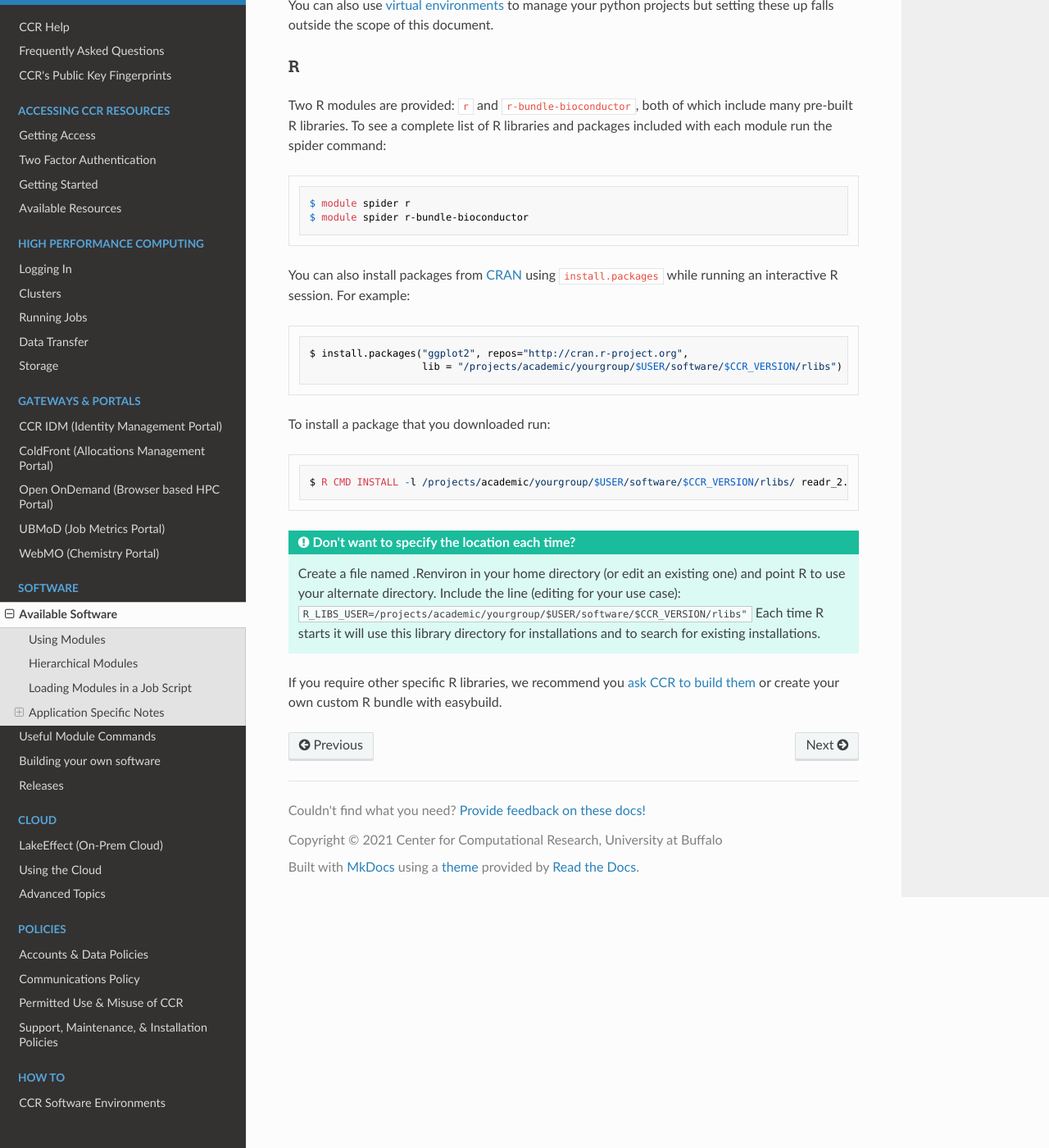
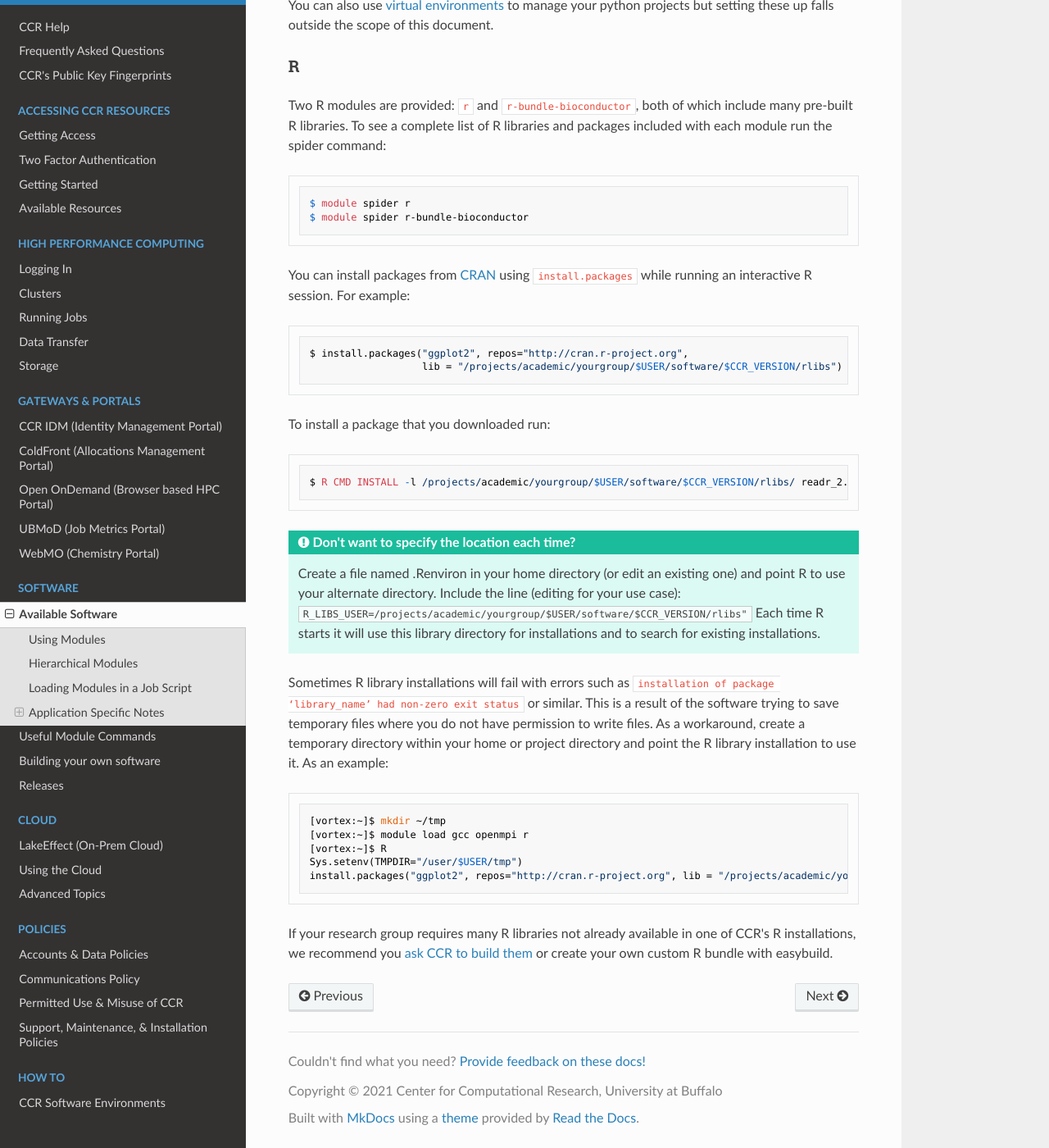
Before and after one commit to ubccr/ccrdocs, an MkDocs documentation site: the page built from pages/software/modules.md, in a window 1280 px wide and 1400 px high, scrolled down 7450 px. Shown: the whole window at 82% size. Built offline with MkDocs 1.6.1, drawn with Linux system fonts in a browser that asks for light colours; nearby versions of some CDN libraries.

Commit message:
adding R install recommendations

````diff
--- a/pages/software/modules.md
+++ b/pages/software/modules.md
@@ -352,7 +352,7 @@ $ module spider r
 $ module spider r-bundle-bioconductor
 ```
 
-You can also install packages from [CRAN](https://cran.r-project.org/) using
+You can install packages from [CRAN](https://cran.r-project.org/) using
 `install.packages` while running an interactive R session. For example:
 
 ```
@@ -373,7 +373,16 @@ $ R CMD INSTALL -l /projects/academic/yourgroup/$USER/software/$CCR_VERSION/rlib
     Each time R starts it will use this library directory for installations and
     to search for existing installations.
 
+Sometimes R library installations will fail with errors such as `installation of package ‘library_name’ had non-zero exit status` or similar.  This is a result of the software trying to save temporary files where you do not have permission to write files.  As a workaround, create a temporary directory within your home or project directory and point the R library installation to use it.  As an example:
+```
+[vortex:~]$ mkdir ~/tmp
+[vortex:~]$ module load gcc openmpi r
+[vortex:~]$ R
+Sys.setenv(TMPDIR="/user/$USER/tmp")
+install.packages("ggplot2", repos="http://cran.r-project.org", lib = "/projects/academic/yourgroup/$USER/software/$CCR_VERSION/rlibs")
+```
 
-If you require other specific R libraries, we recommend you [ask CCR to build
+
+If your research group requires many R libraries not already available in one of CCR's R installations, we recommend you [ask CCR to build
 them](../software/building.md#software-build-requests) or create your own custom
 R bundle with easybuild.
````
